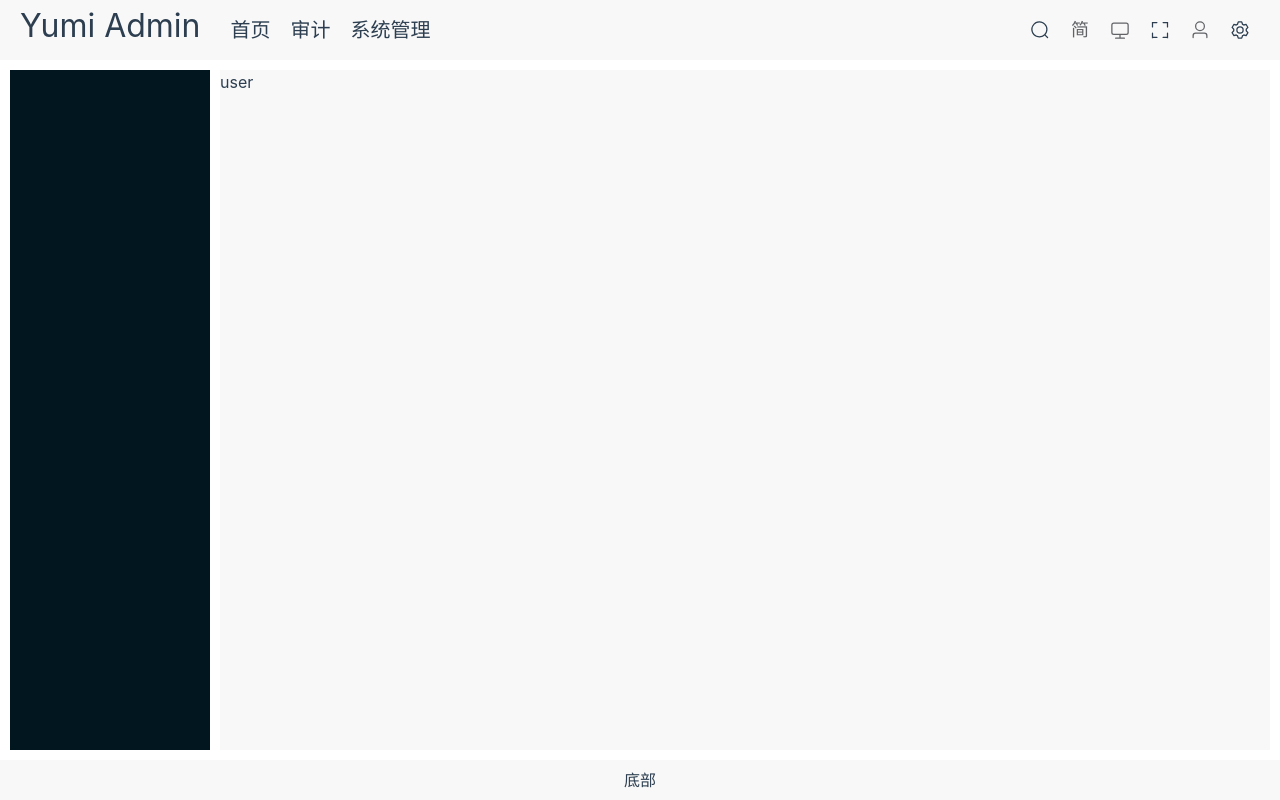
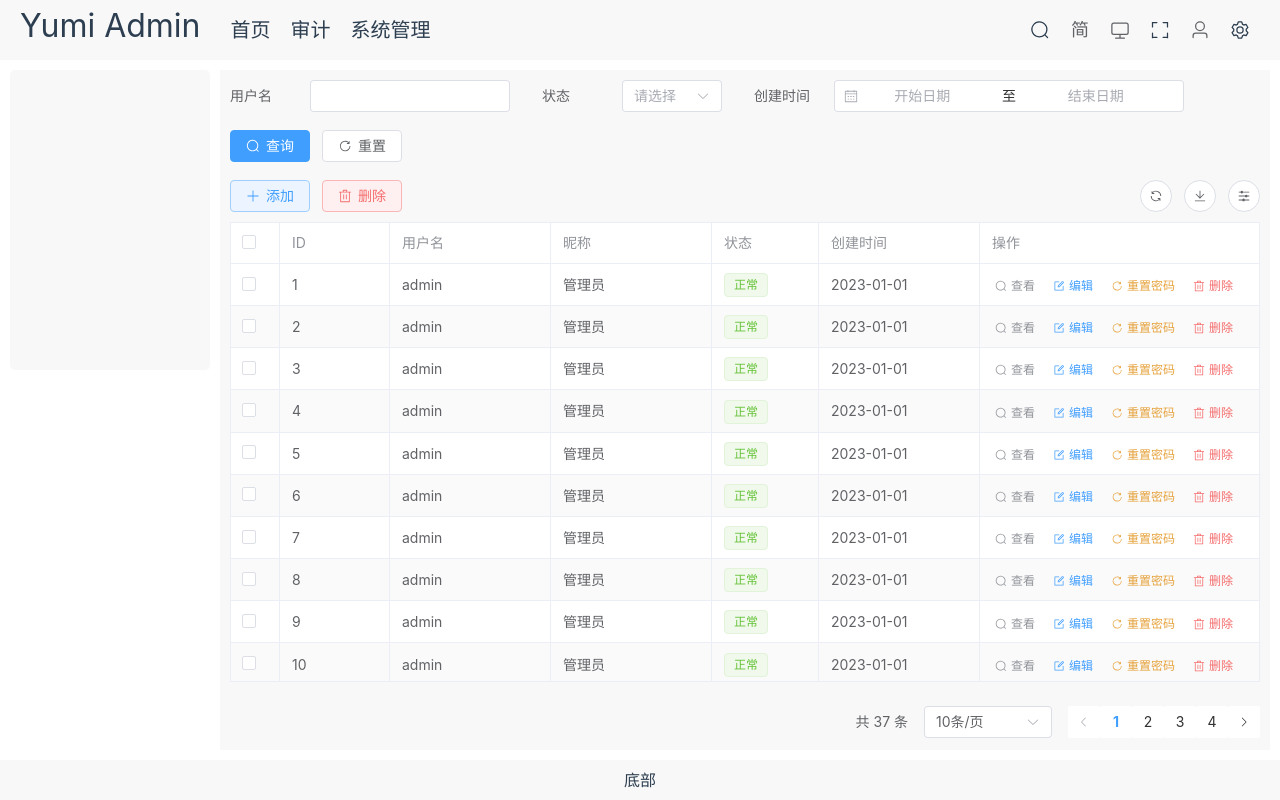
Before and after one commit to kangjia96/yumi-admin-ui, a Vue app: page /system/user in a window 1280 px wide. Built offline with nearby package versions, Linux system fonts and the light colour scheme.

Commit message:
✨ feat: 以用户页面构建示例

```diff
--- a/src/components/Pagination/index.vue
+++ b/src/components/Pagination/index.vue
@@ -35,6 +35,7 @@ const handleCurrentChange = (val) => {
 <style scoped>
 .pagination {
   float: right;
+  height: 60px;
   margin-top: 10px;
   margin-bottom: 10px;
 }
--- /dev/null
+++ b/src/components/TableTools/index.vue
@@ -0,0 +1,27 @@
+<script setup>
+defineOptions({ name: 'TableTools' })
+</script>
+
+<template>
+  <div class="tools-container">
+    <el-tooltip content="刷新">
+      <el-button circle icon="Refresh"></el-button>
+    </el-tooltip>
+
+    <el-tooltip content="数据导出">
+      <el-button circle icon="Download"></el-button>
+    </el-tooltip>
+
+    <el-tooltip content="显隐列">
+      <el-button circle icon="Operation"></el-button>
+    </el-tooltip>
+  </div>
+</template>
+
+<style scoped>
+.tools-container {
+  float: right;
+  display: flex;
+  justify-content: flex-end;
+}
+</style>
--- a/src/layout/Main.vue
+++ b/src/layout/Main.vue
@@ -13,5 +13,6 @@ defineOptions({ name: 'Main' })
 <style scoped>
 .main {
   background: var(--color-background-soft);
+  padding: 10px;
 }
 </style>
--- a/src/layout/Sidebar.vue
+++ b/src/layout/Sidebar.vue
@@ -10,8 +10,14 @@ console.log(router.getRoutes())
 
 <template>
   <aside>
-    <nav></nav>
+    <nav class="nav"></nav>
   </aside>
 </template>
 
-<style scoped></style>
+<style scoped>
+.nav {
+  height: 300px;
+  background-color: var(--color-background-soft);
+  border-radius: 5px;
+}
+</style>
--- a/src/layout/index.vue
+++ b/src/layout/index.vue
@@ -39,10 +39,15 @@ import Main from '@/layout/Main.vue'
 
   .aside {
     width: 200px;
-    background-color: #01161e;
+    min-width: 200px;
+    //background-color: var(--color-background-soft);
   }
   .main {
     flex: 1;
+    width: calc(100vw - 230px);
+    min-width: calc(100vw - 230px);
+    height: calc(100vh - 60px - 40px - 20px);
+    min-height: calc(100vh - 60px - 40px - 20px);
   }
 }
 
--- a/src/main.js
+++ b/src/main.js
@@ -12,3 +12,9 @@ app.use(router)
 app.use(pinia)
 
 app.mount('#app')
+
+import * as ElementPlusIconsVue from '@element-plus/icons-vue'
+
+for (const [key, component] of Object.entries(ElementPlusIconsVue)) {
+  app.component(key, component)
+}
--- a/src/views/system/user/index.vue
+++ b/src/views/system/user/index.vue
@@ -1,6 +1,108 @@
-index.vue
-<script setup></script>
+<script setup>
+import TableTools from '@/components/TableTools/index.vue'
+import Pagination from '@/components/Pagination/index.vue'
 
-<template>user</template>
+const queryForm = ref({
+  username: '',
+  status: null,
+  createTime: [],
+  pageNum: 1,
+  pageSize: 10
+})
+const userListAll = ref([])
+const userList = ref([])
+onMounted(() => {
+  for (let i = 0; i < 37; i++) {
+    userListAll.value.push({
+      id: i + 1,
+      username: 'admin',
+      nickname: '管理员',
+      avatar: 'https://cube.elemecdn.com/3/7c/3ea6beec64369c2642b92c6726f1epng.png',
+      gender: 1,
+      email: 'admin@qq.com',
+      phone: '13888888888',
+      remark: '管理员aaa',
+      status: 0,
+      createTime: '2023-01-01'
+    })
+  }
+  getUserList()
+})
+const getUserList = () => {
+  const start = (queryForm.value.pageNum - 1) * queryForm.value.pageSize
+  userList.value = userListAll.value.slice(start, queryForm.value.pageSize + start)
+}
+</script>
+
+<template>
+  <el-form :model="queryForm" label-width="80px" inline label-position="left">
+    <el-form-item label="用户名">
+      <el-input style="width: 200px" v-model="queryForm.username" />
+    </el-form-item>
+    <el-form-item label="状态">
+      <el-select style="width: 100px" v-model="queryForm.status" placeholder="请选择">
+        <el-option label="正常" :value="0" />
+        <el-option label="禁用" :value="1" />
+      </el-select>
+    </el-form-item>
+    <el-form-item label="创建时间">
+      <el-date-picker
+        v-model="queryForm.createTime"
+        type="daterange"
+        range-separator="至"
+        start-placeholder="开始日期"
+        end-placeholder="结束日期"
+      />
+    </el-form-item>
+
+    <el-form-item>
+      <el-button type="primary" icon="Search">查询</el-button>
+      <el-button icon="RefreshRight">重置</el-button>
+    </el-form-item>
+  </el-form>
+
+  <!-- 中间搜索区域 -->
+  <div style="margin-bottom: 10px">
+    <el-button plain type="primary" icon="Plus">添加</el-button>
+    <el-button plain type="danger" icon="Delete">删除</el-button>
+    <TableTools />
+  </div>
+
+  <el-table
+    :data="userList"
+    border
+    stripe
+    width="100%"
+    max-height="calc(100vh - 60px - 40px - 20px - 220px)"
+  >
+    <el-table-column type="selection" width="50" />
+    <el-table-column prop="id" label="ID" min-width="80" />
+    <el-table-column prop="username" label="用户名" min-width="120" />
+    <el-table-column prop="nickname" label="昵称" min-width="120" />
+    <el-table-column prop="status" label="状态" min-width="80">
+      <template #default="scope">
+        <el-tag v-if="scope.row.status === 0" type="success">正常</el-tag>
+        <el-tag v-else type="danger">禁用</el-tag>
+      </template>
+    </el-table-column>
+    <el-table-column prop="createTime" label="创建时间" min-width="120" />
+    <el-table-column label="操作" width="280" fixed="right">
+      <template #default="scope">
+        <el-button icon="Search" link type="info" size="small">查看</el-button>
+        <el-button icon="Edit" link type="primary" size="small">编辑</el-button>
+        <el-button icon="RefreshRight" link type="warning" size="small">重置密码</el-button>
+        <el-button icon="Delete" link type="danger" size="small">删除</el-button>
+      </template>
+    </el-table-column>
+  </el-table>
+
+  <Pagination
+    v-if="userListAll.length > 0"
+    :total="userListAll.length"
+    v-model:page-size="queryForm.pageSize"
+    v-model:current-page="queryForm.pageNum"
+    @refresh="getUserList"
+  />
+</template>
 
 <style scoped></style>
```
